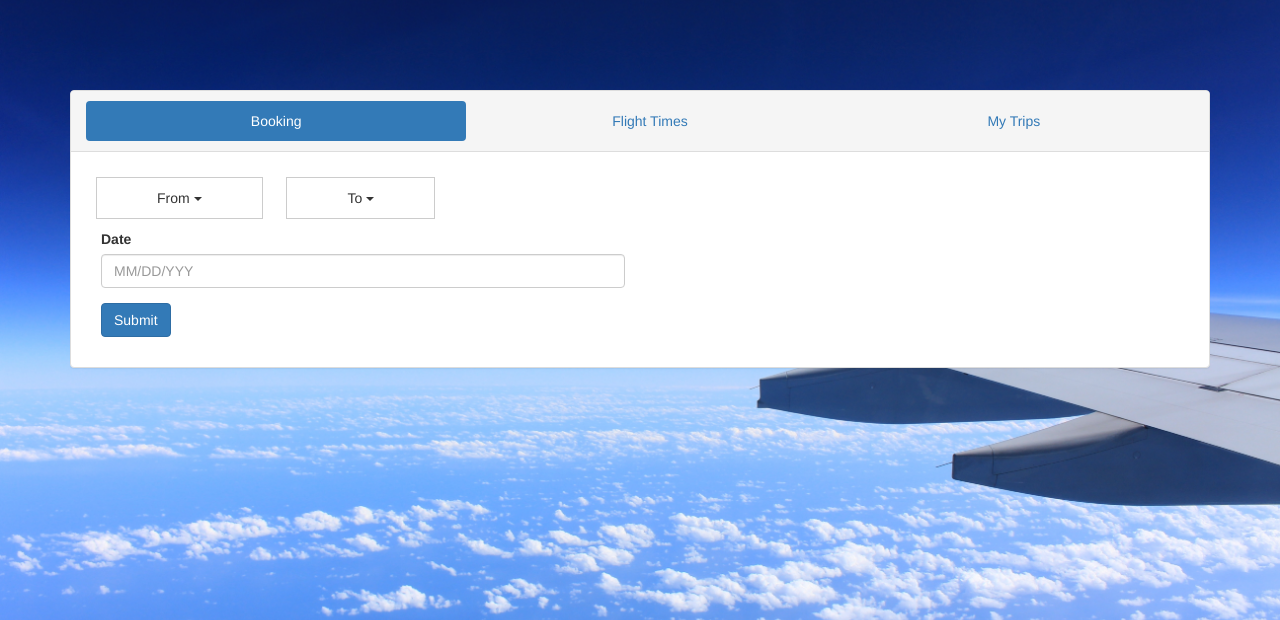
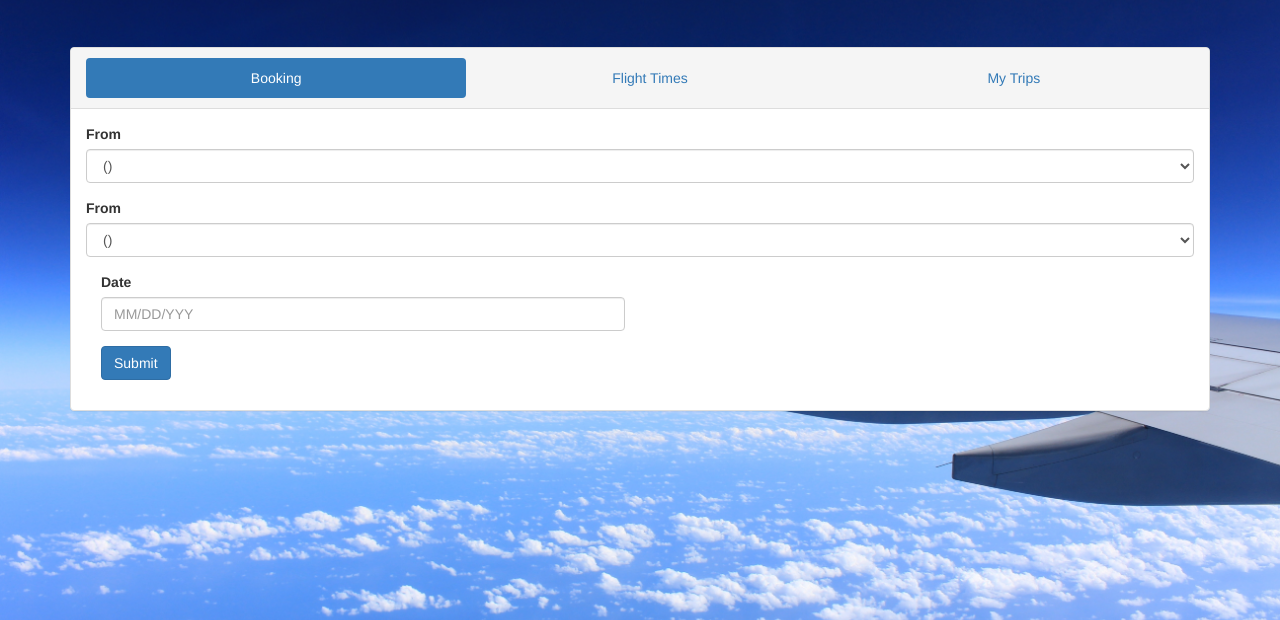
Before and after one commit to dominthomas/WADDatabases, a PHP site: page / in a window 1280 px wide. Shown: the part 81-701 px from the top of the page. Run offline with PHP 8.4, Linux system fonts and the light colour scheme; tables that the repository leaves empty or names only in its code hold one stand-in row (values such as "Sample post"); some libraries are stand-ins or nearby versions.

Commit message:
Got the select airport working

```diff
--- a/view/index.php
+++ b/view/index.php
@@ -62,31 +62,28 @@
         <li><a href="#">My Trips</a></li>
       </ul>
       </div>
+
       <div class="panel-body">
-        <div class="btn-group">
 
-        <button class="btn btn-default dropdown-toggle" type="button" id="dropdownMenu1"
-        data-toggle="dropdown">From
-    <span class="caret"></span></button>
-    <ul class="dropdown-menu">
+        <div class="form-group">
+          <label for="sel1">From</label>
+           <select class="form-control" id="sel1">
       <?php foreach ($airportList as $airport): ?>
-  <li><a href="#"><?= $airport->Airport_Location ?> (<strong><?= $airport->IATA_Code ?></strong>)</a></li>
+<option><?= $airport->Airport_Location ?> (<strong><?= $airport->IATA_Code ?></strong>)</option>
 <?php endforeach ?>
-    </ul>
+</select>
   </div>
 
-<div class="btn-group">
-    <button class="btn btn-default dropdown-toggle" type="button" id="dropdownMenu2"
-     data-toggle="dropdown">To
-    <span class="caret"></span></button>
-    <ul class="dropdown-menu">
+    <div class="form-group">
+      <label for="sel2">From</label>
+       <select class="form-control" id="sel2">
+  <?php foreach ($airportList as $airport): ?>
+<option><?= $airport->Airport_Location ?> (<strong><?= $airport->IATA_Code ?></strong>)</option>
+<?php endforeach ?>
+</select>
+</div>
 
-      <?php foreach ($airportList as $airport): ?>
-  <li><a href="#"><?= $airport->Airport_Location ?> (<strong><?= $airport->IATA_Code ?></strong>)</a></li>
-<?php endforeach ?>
 
-</ul>
-</div>
 <div class="bootstrap-iso">
  <div class="container-fluid">
   <div class="row">
```
